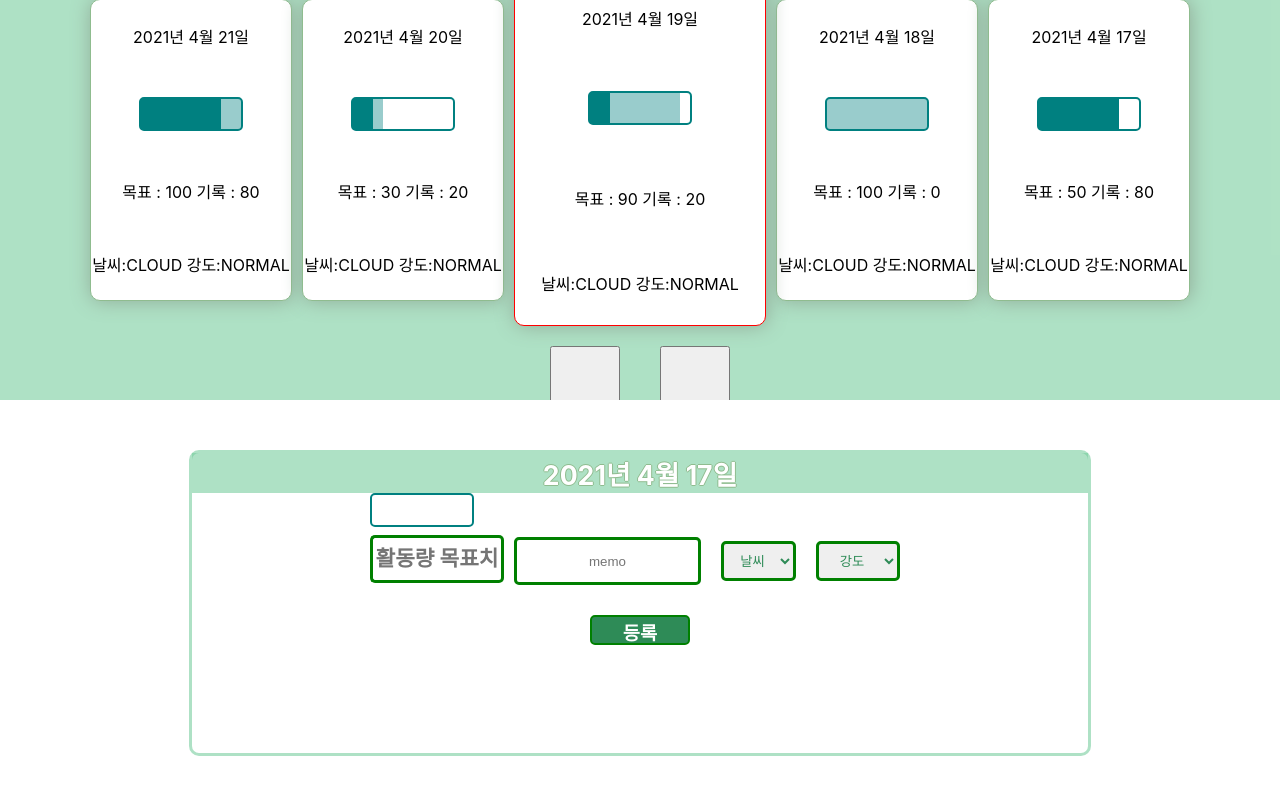
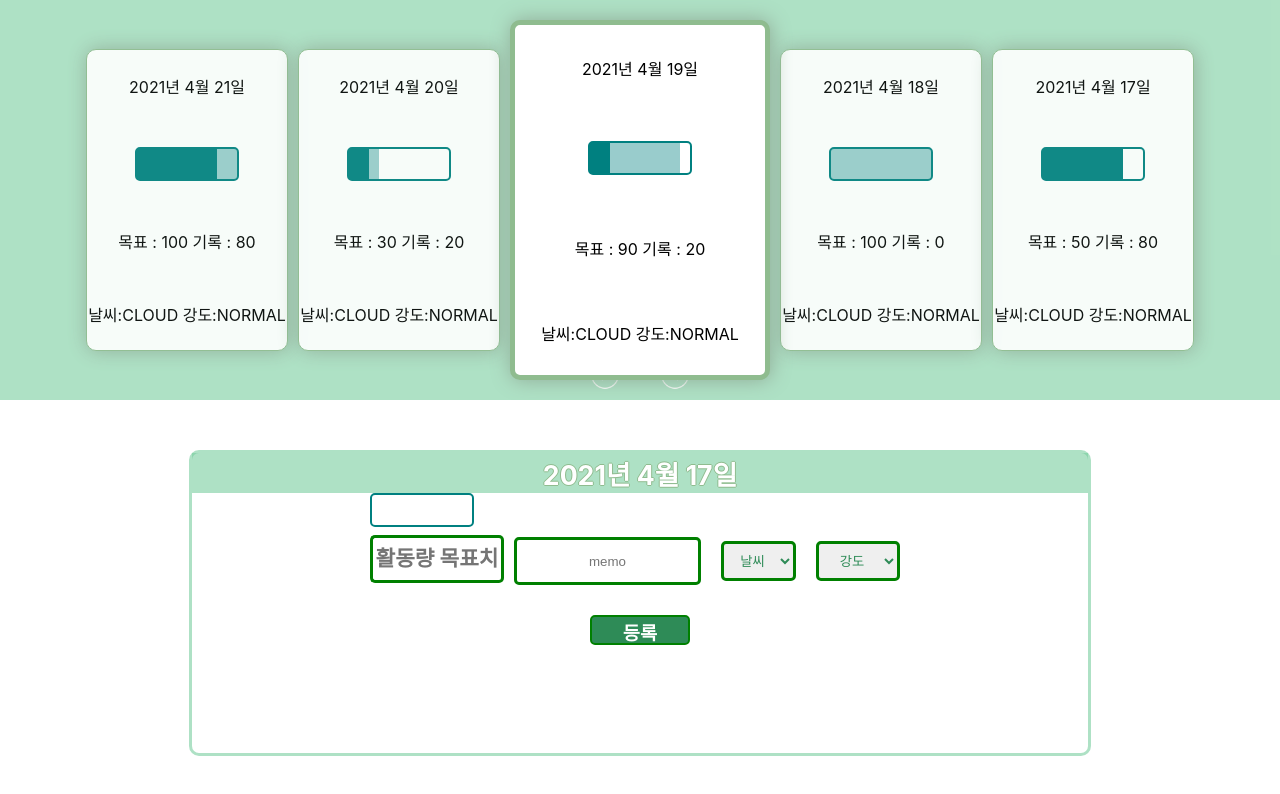
Before and after one commit to wogns0197/RunningWithMom-React, a React (Create React App) app: page /Dashboard in a window 1280 px wide. Shown: the top 794 px of the page. Built offline with nearby package versions, Linux system fonts and the light colour scheme.

Commit message:
enh/Dashboard Card

```diff
--- a/src/components/Dashboard.tsx
+++ b/src/components/Dashboard.tsx
@@ -1,20 +1,23 @@
 import React, { FC, useState } from 'react';
 
+import { ICON_BACK } from '../assets/Images';
 import { Record } from '../types/index';
 import RecordsRenderer from '../components/RecordsRenderer';
 import { RootState } from '../store/Store';
 import styled from 'styled-components'
+import { transform } from 'typescript';
 import { useSelector } from 'react-redux';
 
 const DashBoardMain = styled.div`
+  position: relative;
   width: 100%;
   height: 50vh;
   background-color: ${({ theme }) => theme.colors.pastelgreen};
   overflow: hidden;
   display: flex;
   justify-content: center;
+  flex-direction: column;
   align-items: center;
-  flex-direction: column;
 `;
 
 const Cont = styled.div`
@@ -26,10 +29,11 @@ const Cont = styled.div`
   transition-timing-function: ease-in-out;
 `;
 
-const MoveButton = styled.button`
+const MoveButton = styled.img`
+  /* position: absolute; */
   margin: 20px;
-  width: 70px;
-  height: 70px;
+  width: 30px;
+  height: 30px;
 `;
 
 const Dashboard: FC = () => {
@@ -39,7 +43,7 @@ const Dashboard: FC = () => {
   return (
     <DashBoardMain>
       <Cont style={{
-        marginRight: moveLeft * 400 + 'px',
+        marginLeft: moveLeft * 400 + 'px',
       }}>
         {
           storeData.map((el, idx) => {
@@ -52,9 +56,9 @@ const Dashboard: FC = () => {
               />);
         })}
       </Cont>
-      <div style={{display:'flex'}}>
-        <MoveButton onClick={()=>setMoveLeft(moveLeft+1)}/>
-        <MoveButton onClick={()=>setMoveLeft(moveLeft-1)}/>
+      <div style={{ display: 'flex', position: 'absolute', bottom:'-10px', filter:'invert(100%)'}}>
+        <MoveButton src={ICON_BACK} onClick={()=>setMoveLeft(moveLeft+1)}/>
+        <MoveButton src={ICON_BACK} style={{ transform: 'rotate(180deg)' }} onClick={()=>setMoveLeft(moveLeft-1)}/>
       </div>
     </DashBoardMain>
   );
--- a/src/components/RecordsRenderer.tsx
+++ b/src/components/RecordsRenderer.tsx
@@ -3,6 +3,7 @@ import React, { FC } from 'react';
 import { Record } from '../types/index';
 import RunningGage from '../uis/RunningGage';
 import styled from 'styled-components';
+import theme from '../style/theme';
 
 const Column = styled.div`
   /* position: absolute; */
@@ -10,7 +11,7 @@ const Column = styled.div`
   flex-direction: column;
   justify-content: space-around;
   align-items: center;
-  margin: 10px 5px 0 5px;
+  margin: 0 5px 0 5px;
   width: 200px;
   min-width: 200px;
   height: 300px;
@@ -39,15 +40,15 @@ type Props = {
 const Records: FC<Props> = ({ props, idx, arrLength, focus }) => {
   const { year, month, day, weather, goal, records, memo, strength } = props;
   // console.log(idx, Math.floor(arrLength/2)+1);
-  const pivot = Math.floor(arrLength / 2) + focus;
+  const pivot = Math.floor(arrLength / 2) - focus;
   return (
     <Column
       style={idx === pivot ? {
         zIndex:999,
-        border: '1px solid red',
+        border: '5px solid'+ theme.colors.darkseagreen,
         width: '250px',
         height: '350px',
-      } : ({}
+      } : ({opacity:'.9'}
       // idx < pivot ?
       // {
       //   left: (idx+pivot+1) * (100) + 'px',
```
